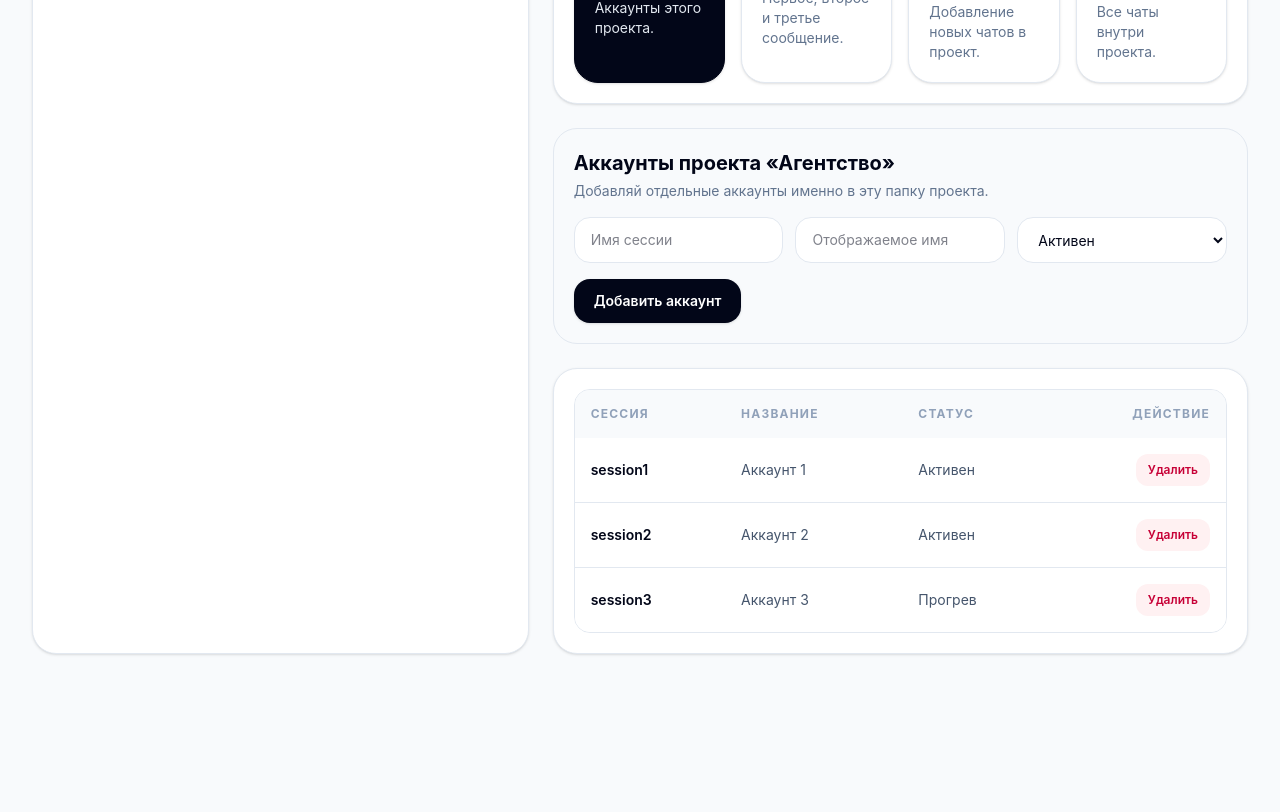
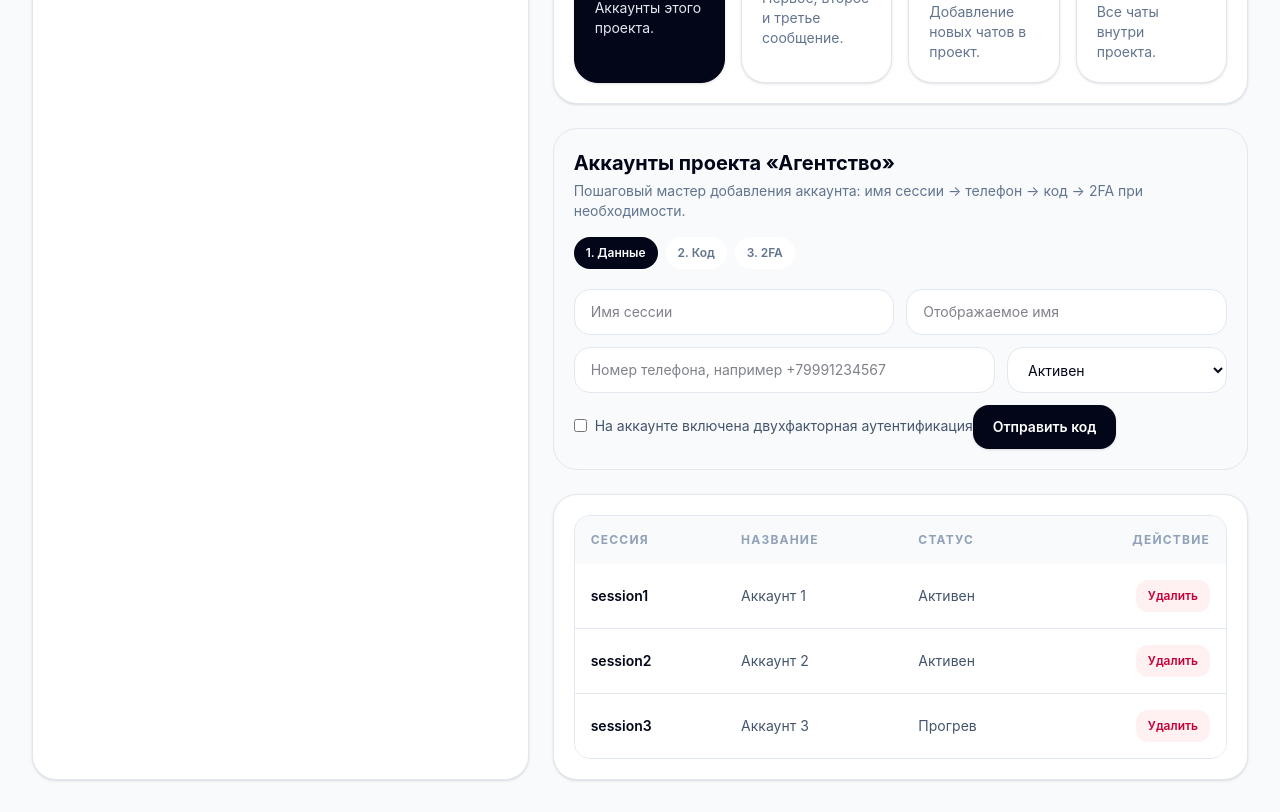
Before and after one commit to andreysparksy/Openclaw-panda, a React (Vite) app in the folder website/spam/bot-analytics-dashboard/: page / in a window 1280 px wide. Shown: the part 1720-2532 px from the top of the page. Before the commit the page ends 2406 px from the top, so only its background shows below. Built offline with nearby package versions, Linux system fonts and the light colour scheme.

Commit message:
Add account setup wizard UI for spam dashboard

```diff
--- a/website/spam/bot-analytics-dashboard/src/App.jsx
+++ b/website/spam/bot-analytics-dashboard/src/App.jsx
@@ -243,33 +243,109 @@ function SectionCard({ section, isActive, onClick }) {
 }
 
 function AccountsManager({ project, onAddAccount, onDeleteAccount }) {
-  const [draft, setDraft] = useState({ sessionName: "", displayName: "", status: "Активен" });
+  const [step, setStep] = useState(1);
+  const [draft, setDraft] = useState({
+    sessionName: "",
+    phone: "",
+    code: "",
+    password: "",
+    displayName: "",
+    status: "Активен",
+  });
+  const [needPassword, setNeedPassword] = useState(false);
+  const [resultText, setResultText] = useState("");
 
-  const submit = () => {
-    if (!draft.sessionName.trim() || !draft.displayName.trim()) return;
+  const sendCode = () => {
+    if (!draft.sessionName.trim() || !draft.phone.trim()) return;
+    setResultText("Код отправлен. Теперь введи код из Telegram.");
+    setStep(2);
+  };
+
+  const confirmCode = () => {
+    if (!draft.code.trim()) return;
+    if (needPassword) {
+      setStep(3);
+      return;
+    }
     onAddAccount(project.id, {
       name: draft.sessionName.trim(),
-      label: draft.displayName.trim(),
+      label: draft.displayName.trim() || draft.sessionName.trim(),
       status: draft.status,
     });
-    setDraft({ sessionName: "", displayName: "", status: "Активен" });
+    setResultText("Аккаунт добавлен в интерфейс проекта.");
+    setDraft({ sessionName: "", phone: "", code: "", password: "", displayName: "", status: "Активен" });
+    setNeedPassword(false);
+    setStep(1);
+  };
+
+  const confirmPassword = () => {
+    if (!draft.password.trim()) return;
+    onAddAccount(project.id, {
+      name: draft.sessionName.trim(),
+      label: draft.displayName.trim() || draft.sessionName.trim(),
+      status: draft.status,
+    });
+    setResultText("Аккаунт добавлен после подтверждения 2FA.");
+    setDraft({ sessionName: "", phone: "", code: "", password: "", displayName: "", status: "Активен" });
+    setNeedPassword(false);
+    setStep(1);
   };
 
   return (
     <div className="space-y-6">
       <div className="rounded-3xl border border-slate-200 bg-slate-50 p-5">
         <h3 className="text-xl font-bold">Аккаунты проекта «{project.name}»</h3>
-        <p className="mt-1 text-sm text-slate-500">Добавляй отдельные аккаунты именно в эту папку проекта.</p>
-        <div className="mt-4 grid gap-3 md:grid-cols-3">
+        <p className="mt-1 text-sm text-slate-500">Пошаговый мастер добавления аккаунта: имя сессии → телефон → код → 2FA при необходимости.</p>
+
+        <div className="mt-4 flex flex-wrap gap-2 text-xs font-semibold text-slate-500">
+          <span className={step === 1 ? "rounded-full bg-slate-950 px-3 py-2 text-white" : "rounded-full bg-white px-3 py-2"}>1. Данные</span>
+          <span className={step === 2 ? "rounded-full bg-slate-950 px-3 py-2 text-white" : "rounded-full bg-white px-3 py-2"}>2. Код</span>
+          <span className={step === 3 ? "rounded-full bg-slate-950 px-3 py-2 text-white" : "rounded-full bg-white px-3 py-2"}>3. 2FA</span>
+        </div>
+
+        {step === 1 && (
+          <div className="mt-5 space-y-3">
+            <div className="grid gap-3 md:grid-cols-2">
               <input value={draft.sessionName} onChange={(e) => setDraft((p) => ({ ...p, sessionName: e.target.value }))} placeholder="Имя сессии" className="rounded-2xl border border-slate-200 bg-white px-4 py-3 text-sm outline-none focus:border-slate-400" />
               <input value={draft.displayName} onChange={(e) => setDraft((p) => ({ ...p, displayName: e.target.value }))} placeholder="Отображаемое имя" className="rounded-2xl border border-slate-200 bg-white px-4 py-3 text-sm outline-none focus:border-slate-400" />
+            </div>
+            <div className="grid gap-3 md:grid-cols-[1fr_220px]">
+              <input value={draft.phone} onChange={(e) => setDraft((p) => ({ ...p, phone: e.target.value }))} placeholder="Номер телефона, например +79991234567" className="rounded-2xl border border-slate-200 bg-white px-4 py-3 text-sm outline-none focus:border-slate-400" />
               <select value={draft.status} onChange={(e) => setDraft((p) => ({ ...p, status: e.target.value }))} className="rounded-2xl border border-slate-200 bg-white px-4 py-3 text-sm outline-none focus:border-slate-400">
                 <option>Активен</option>
                 <option>Прогрев</option>
                 <option>Лимит</option>
               </select>
             </div>
-        <button onClick={submit} className="mt-4 inline-flex items-center justify-center rounded-2xl bg-slate-950 px-5 py-3 text-sm font-semibold text-white shadow-sm hover:bg-slate-800">Добавить аккаунт</button>
+            <label className="inline-flex items-center gap-2 text-sm text-slate-600">
+              <input type="checkbox" checked={needPassword} onChange={(e) => setNeedPassword(e.target.checked)} />
+              На аккаунте включена двухфакторная аутентификация
+            </label>
+            <button onClick={sendCode} className="inline-flex items-center justify-center rounded-2xl bg-slate-950 px-5 py-3 text-sm font-semibold text-white shadow-sm hover:bg-slate-800">Отправить код</button>
+          </div>
+        )}
+
+        {step === 2 && (
+          <div className="mt-5 space-y-3">
+            <input value={draft.code} onChange={(e) => setDraft((p) => ({ ...p, code: e.target.value }))} placeholder="Код из Telegram" className="w-full rounded-2xl border border-slate-200 bg-white px-4 py-3 text-sm outline-none focus:border-slate-400" />
+            <div className="flex flex-wrap gap-3">
+              <button onClick={confirmCode} className="inline-flex items-center justify-center rounded-2xl bg-slate-950 px-5 py-3 text-sm font-semibold text-white shadow-sm hover:bg-slate-800">Подтвердить код</button>
+              <button onClick={() => setStep(1)} className="inline-flex items-center justify-center rounded-2xl bg-white px-5 py-3 text-sm font-semibold text-slate-700 shadow-sm ring-1 ring-slate-200 hover:bg-slate-50">Назад</button>
+            </div>
+          </div>
+        )}
+
+        {step === 3 && (
+          <div className="mt-5 space-y-3">
+            <input value={draft.password} onChange={(e) => setDraft((p) => ({ ...p, password: e.target.value }))} placeholder="Пароль двухфакторной аутентификации" className="w-full rounded-2xl border border-slate-200 bg-white px-4 py-3 text-sm outline-none focus:border-slate-400" />
+            <div className="flex flex-wrap gap-3">
+              <button onClick={confirmPassword} className="inline-flex items-center justify-center rounded-2xl bg-slate-950 px-5 py-3 text-sm font-semibold text-white shadow-sm hover:bg-slate-800">Подтвердить пароль</button>
+              <button onClick={() => setStep(2)} className="inline-flex items-center justify-center rounded-2xl bg-white px-5 py-3 text-sm font-semibold text-slate-700 shadow-sm ring-1 ring-slate-200 hover:bg-slate-50">Назад</button>
+            </div>
+          </div>
+        )}
+
+        {resultText && <div className="mt-4 rounded-2xl bg-emerald-50 px-4 py-3 text-sm font-medium text-emerald-700">{resultText}</div>}
       </div>
 
       <div className="rounded-3xl border border-slate-200 bg-white p-5 shadow-sm">
@@ -285,12 +361,7 @@ function AccountsManager({ project, onAddAccount, onDeleteAccount }) {
                   <td className="px-4 py-4 text-slate-600">{account.label}</td>
                   <td className="px-4 py-4 text-slate-600">{account.status}</td>
                   <td className="px-4 py-4 text-right">
-                    <button
-                      onClick={() => onDeleteAccount(project.id, account.name)}
-                      className="rounded-xl bg-rose-50 px-3 py-2 text-xs font-semibold text-rose-700 transition hover:bg-rose-100"
-                    >
-                      Удалить
-                    </button>
+                    <button onClick={() => onDeleteAccount(project.id, account.name)} className="rounded-xl bg-rose-50 px-3 py-2 text-xs font-semibold text-rose-700 transition hover:bg-rose-100">Удалить</button>
                   </td>
                 </tr>
               ))}
```
Lines whose indentation alone changed are shown as unchanged.
